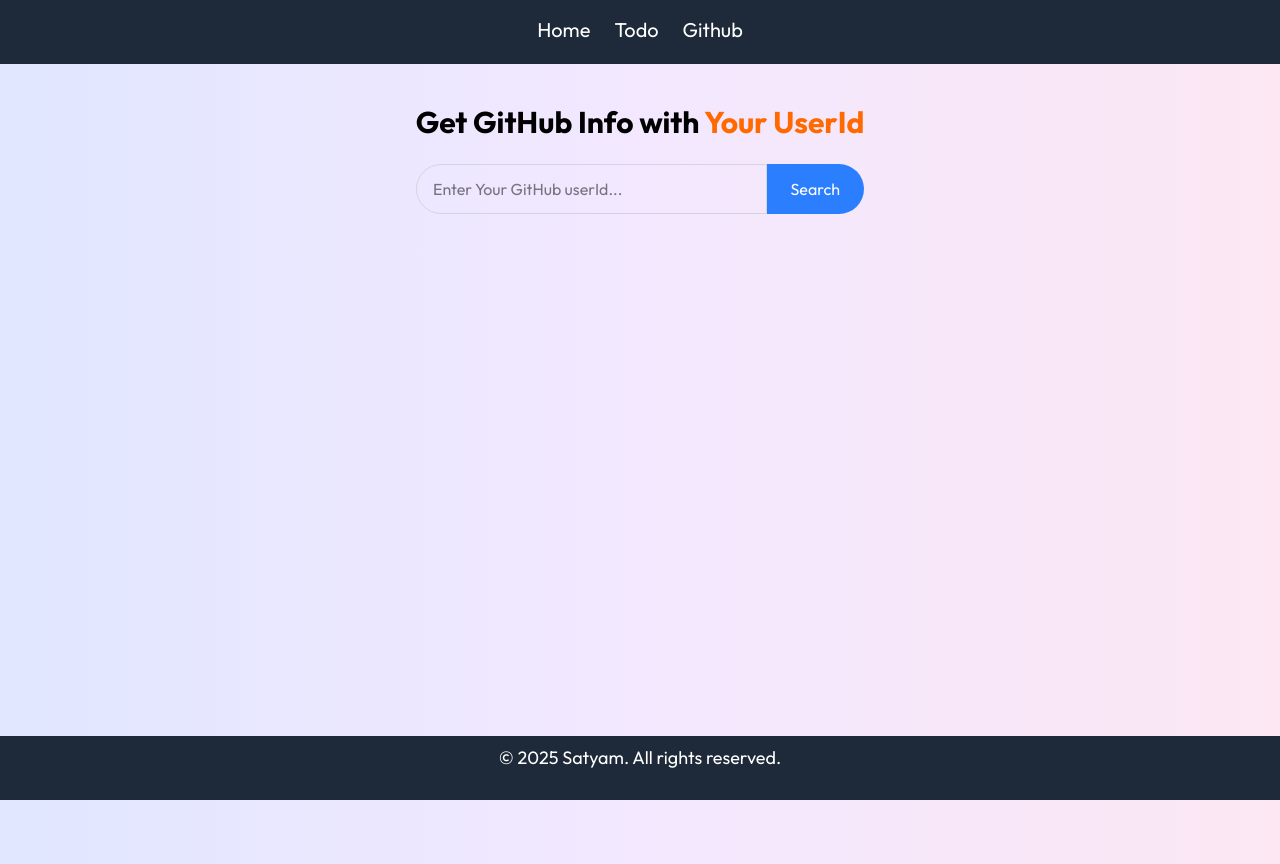
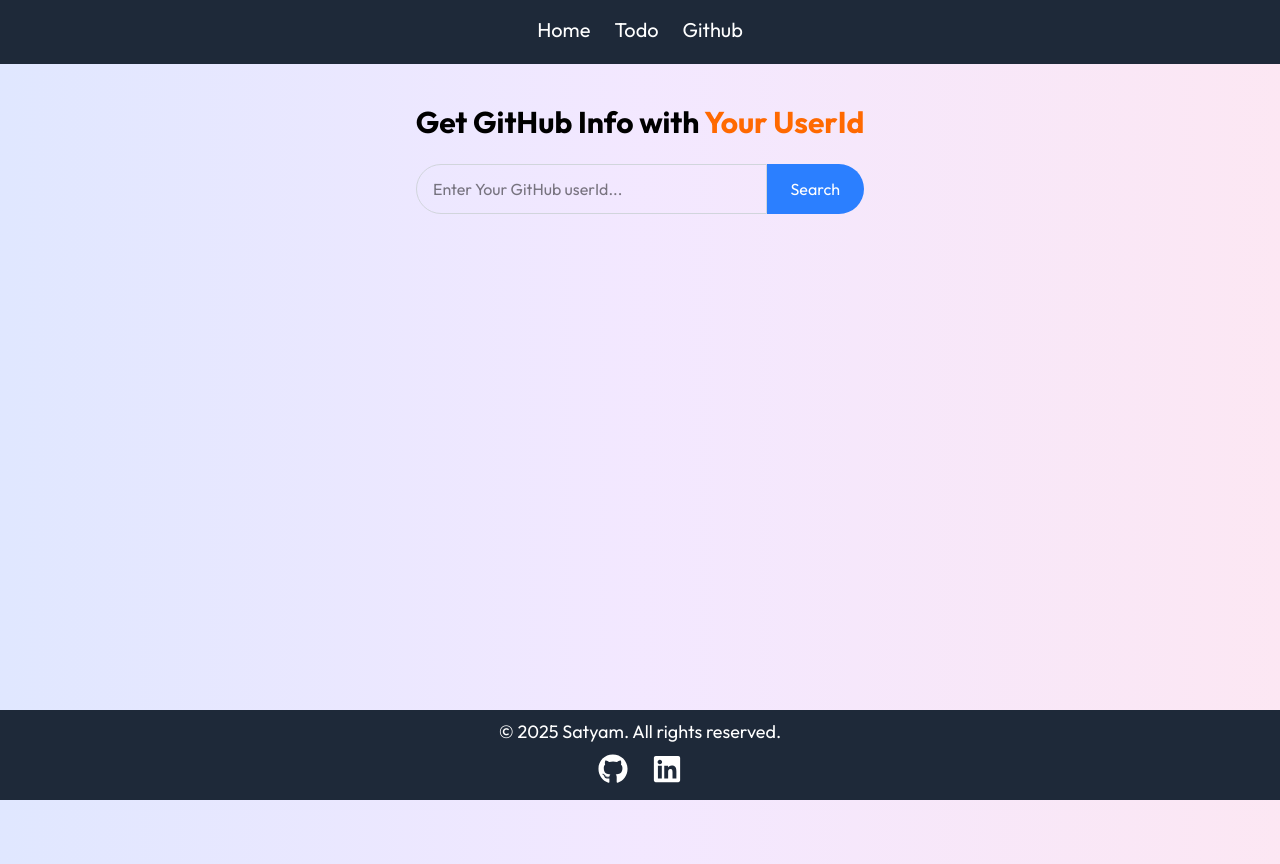
Before and after one commit to Satyambhardwaj59/Todo-Github-assigment, a React (Vite) app: page /github in a window 1280 px wide. Built offline with nearby package versions, Linux system fonts and the light colour scheme.

Commit message:
add context info in footer and readme

```diff
--- a/src/componentes/Footer.jsx
+++ b/src/componentes/Footer.jsx
@@ -1,9 +1,19 @@
 import React from 'react'
+import { FaEnvelope, FaGithub, FaLinkedin } from 'react-icons/fa';
+import { Link } from 'react-router-dom';
 
 const Footer = () => {
   return (
-    <div className='h-16 w-[100%] bottom-0 fixed bg-gray-800 text-white text-center '>
+    <div className=' w-[100%] bottom-0 fixed bg-gray-800 text-white text-center '>
       <p className='text-lg py-2'>© 2025 Satyam. All rights reserved.</p>
+      <div className='flex justify-center gap-6 mb-4'>
+        <Link to='https://github.com/Satyambhardwaj59' className="">
+          <FaGithub className="text-3xl" />
+        </Link>
+        <Link to="https://www.linkedin.com/in/satyam-kumar-297a3b27b" className="">
+          <FaLinkedin className="text-3xl" />
+        </Link>
+      </div>
     </div>
   )
 }
```
Also changed, not shown: 1 other file (tests, documents, lock files or other folders).
